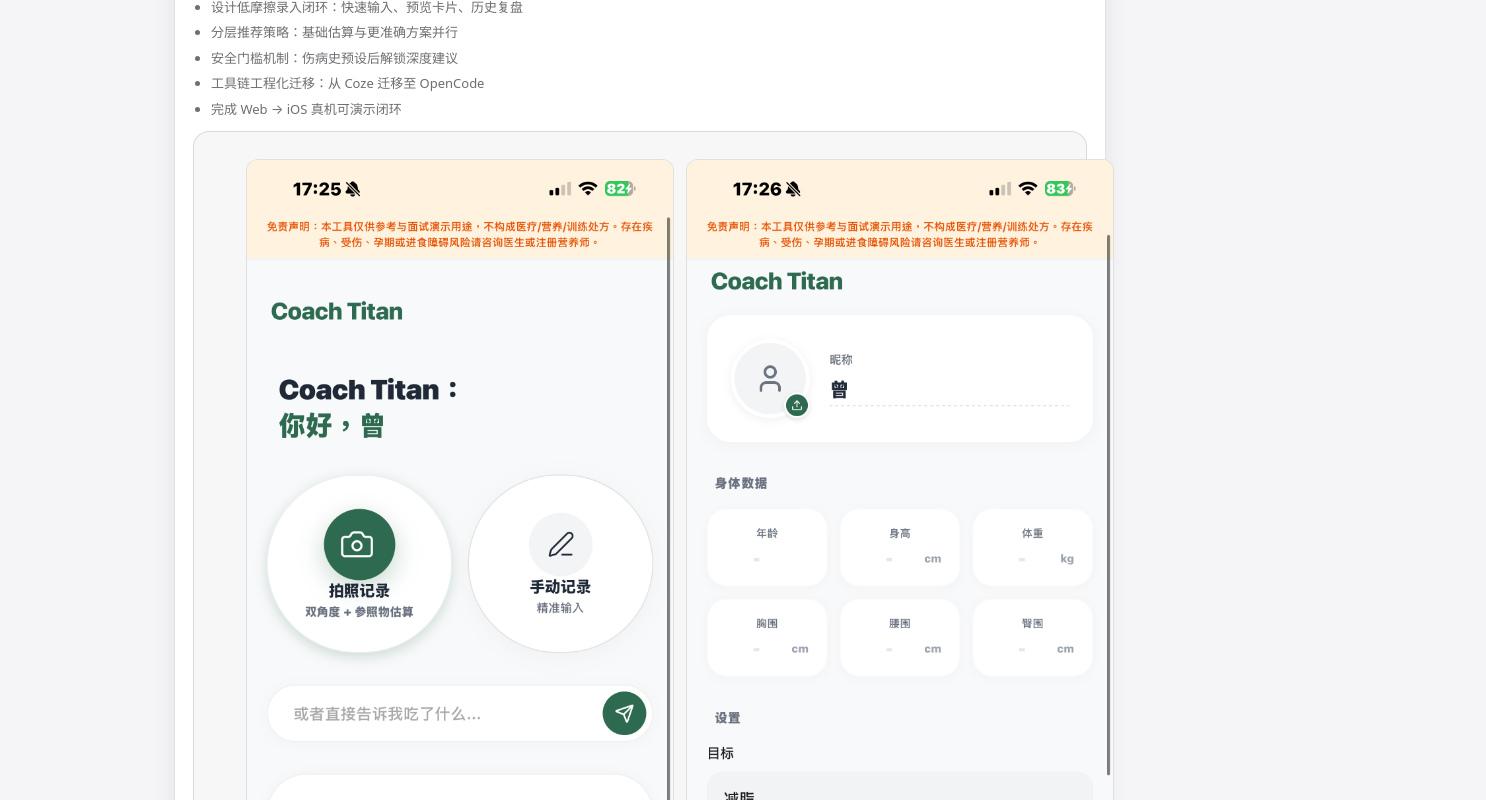
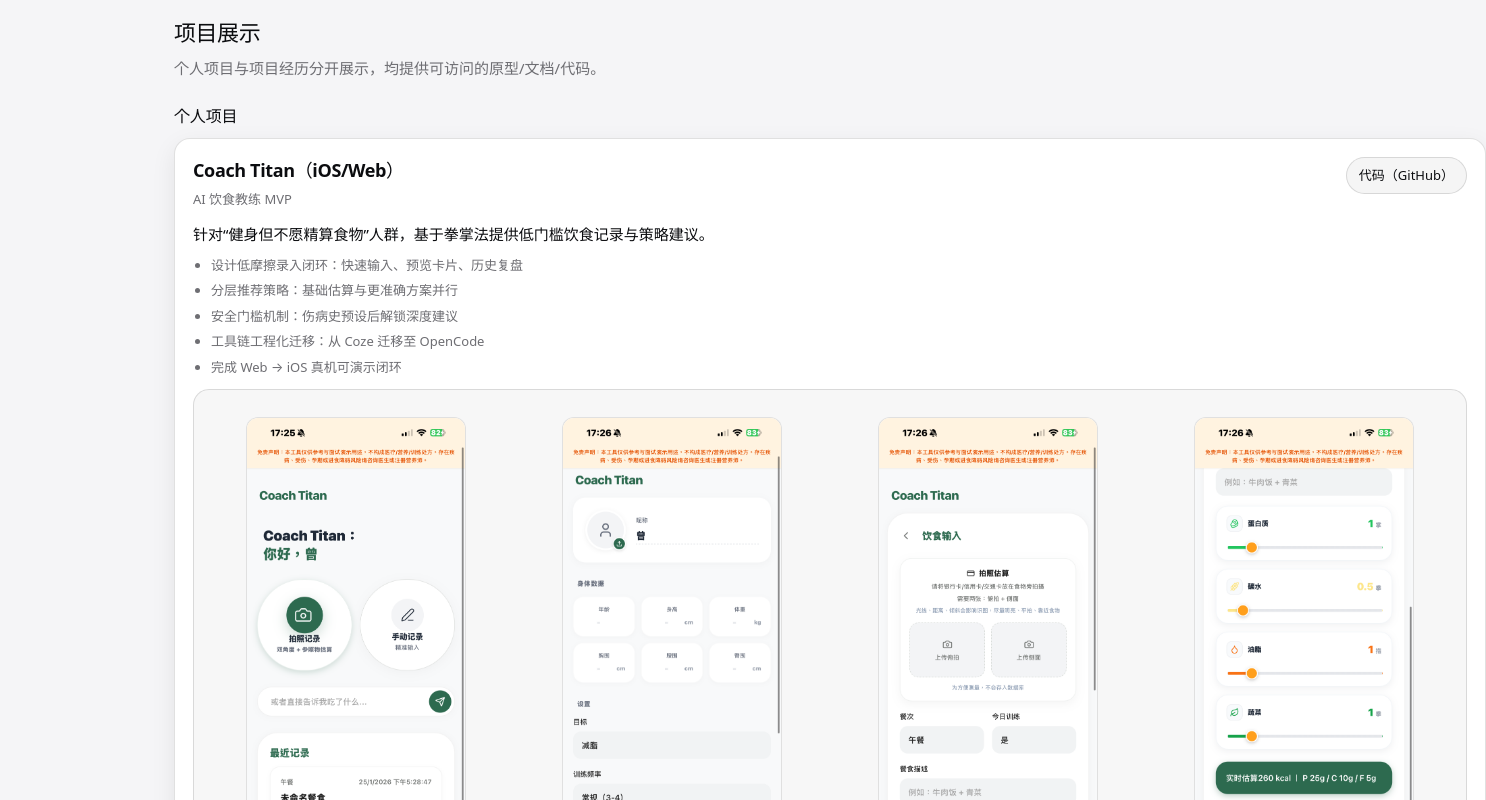
Before and after one commit to bobbyceng/bobbyceng-xiangan-portfolio, a React (Vite) app: page / in a window 1280 px wide. Shown: the part 880-1680 px from the top of the page, 1486 px wide, since content can reach past the window. Built offline with nearby package versions, Linux system fonts and the light colour scheme.

Commit message:
feat: refine gallery layout
Ultraworked with [Sisyphus](https://github.com/code-yeongyu/oh-my-opencode)

Co-authored-by: Sisyphus <clio-agent@sisyphuslabs.ai>

```diff
--- a/src/App.css
+++ b/src/App.css
@@ -388,17 +388,30 @@
 
 .gallery {
   margin-top: 12px;
-  display: grid;
-  gap: 12px;
-  grid-template-columns: repeat(2, minmax(0, 1fr));
-  padding: 12px;
+  display: flex;
+  gap: 16px;
+  overflow-x: auto;
+  padding: 12px 12px 16px;
   border-radius: var(--radius);
   border: 1px solid var(--border);
   background: rgba(127, 127, 127, 0.06);
+  scroll-snap-type: x mandatory;
+  -webkit-overflow-scrolling: touch;
+}
+
+.gallery::-webkit-scrollbar {
+  height: 6px;
+}
+
+.gallery::-webkit-scrollbar-thumb {
+  background: rgba(127, 127, 127, 0.3);
+  border-radius: 999px;
 }
 
 .gallery__item {
-  width: 100%;
+  flex: 0 0 auto;
+  width: 220px;
+  scroll-snap-align: center;
 }
 
 .gallery__img {
@@ -407,6 +420,7 @@
   border-radius: var(--radius-sm);
   border: 1px solid var(--border);
   background: var(--surface);
+  display: block;
 }
 
 .row {
@@ -539,7 +553,11 @@
   }
 
   .gallery {
-    grid-template-columns: 1fr;
+    padding: 10px 10px 12px;
+  }
+
+  .gallery__item {
+    width: 200px;
   }
 
   .project__header {
--- a/src/App.jsx
+++ b/src/App.jsx
@@ -170,6 +170,22 @@
           </div>
         </section>
 
+        <section id="skills" className="section">
+          <div className="section__header">
+            <h2 className="section__title">{c.t(content.skills.heading)}</h2>
+          </div>
+
+          <div className="card">
+            <div className="tags" role="list">
+              {content.skills.tags[lang].map((tag) => (
+                <span key={tag} className="tag" role="listitem">
+                  {tag}
+                </span>
+              ))}
+            </div>
+          </div>
+        </section>
+
         <section id="highlights" className="section">
           <div className="section__header">
             <h2 className="section__title">{c.t(content.highlights.heading)}</h2>
@@ -228,22 +244,6 @@
                 </ul>
               </article>
             ))}
-          </div>
-        </section>
-
-        <section id="skills" className="section">
-          <div className="section__header">
-            <h2 className="section__title">{c.t(content.skills.heading)}</h2>
-          </div>
-
-          <div className="card">
-            <div className="tags" role="list">
-              {content.skills.tags[lang].map((tag) => (
-                <span key={tag} className="tag" role="listitem">
-                  {tag}
-                </span>
-              ))}
-            </div>
           </div>
         </section>
 
--- a/src/index.css
+++ b/src/index.css
@@ -52,6 +52,7 @@
   min-height: 100vh;
   background: var(--bg);
   color: var(--text);
+  overflow-x: hidden;
 }
 
 #root {
```
